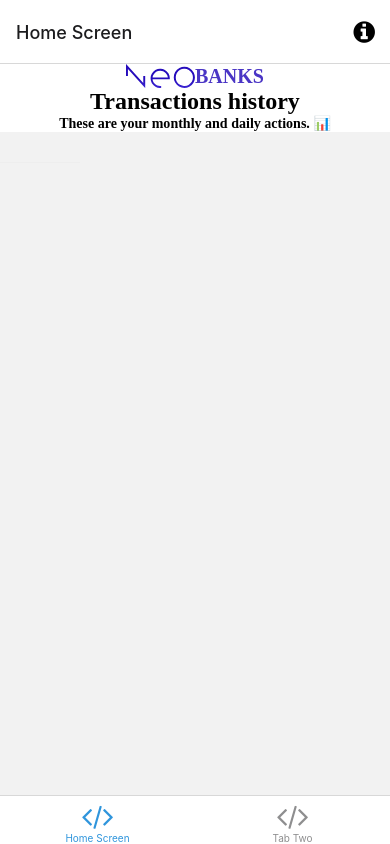
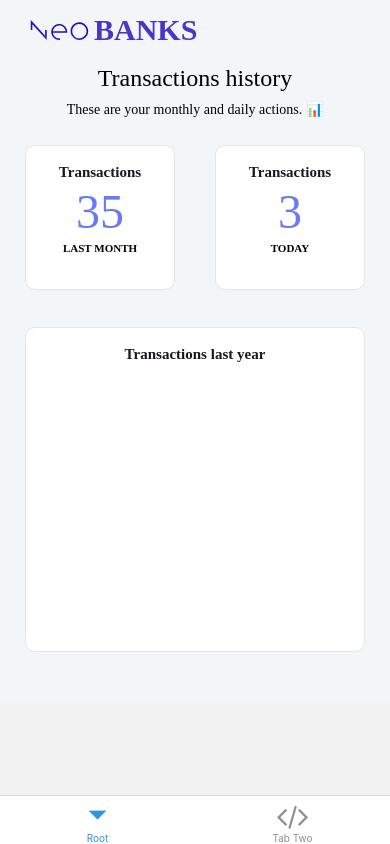
Before and after one commit to BinniZenobioCordovaLeandro/hackaton-caixabank-NeoBANKS, a React Native app: screen /Root in a window 390 px wide. Built offline with nearby package versions, Linux system fonts and the light colour scheme; what expo-linking would draw is missing.

Commit message:
working on homeScreen componentsclear

```diff
--- a/components/Themed.tsx
+++ b/components/Themed.tsx
@@ -3,7 +3,11 @@
  * https://docs.expo.io/guides/color-schemes/
  */
 import React from "react";
-import { Text as DefaultText, View as DefaultView } from "react-native";
+import {
+  ScrollView,
+  Text as DefaultText,
+  View as DefaultView,
+} from "react-native";
 
 import Colors from "../constants/Colors";
 import useColorScheme from "../hooks/useColorScheme";
@@ -29,7 +33,15 @@ type ThemeProps = {
 
 export type TextProps = ThemeProps &
   DefaultText["props"] & {
-    type: "h1" | "h2" | "title" | "body" | "label-large" | "label";
+    type:
+      | "h1"
+      | "h2"
+      | "h3"
+      | "h4"
+      | "title"
+      | "body"
+      | "label-large"
+      | "label";
   };
 export type ViewProps = ThemeProps & DefaultView["props"];
 
@@ -40,10 +52,18 @@ export function Text(props: TextProps) {
   let textSize = 12;
   switch (props.type) {
     case "h1":
+      textSize = 48;
+      break;
+
+    case "h2":
+      textSize = 30;
+      break;
+
+    case "h3":
       textSize = 24;
       break;
 
-    case "h2":
+    case "h4":
       textSize = 20;
       break;
 
@@ -81,6 +101,11 @@ export function Text(props: TextProps) {
 
 export function View(props: ViewProps) {
   const { style, lightColor, darkColor, ...otherProps } = props;
+  return <DefaultView style={[style]} {...otherProps} />;
+}
+
+export function ViewCard(props: ViewProps) {
+  const { style, lightColor, darkColor, ...otherProps } = props;
   const backgroundColor = useThemeColor(
     { light: lightColor, dark: darkColor },
     "background",
@@ -92,9 +117,13 @@ export function View(props: ViewProps) {
 export function Screen(props: ViewProps) {
   const { style, lightColor, darkColor, ...otherProps } = props;
   const backgroundColor = useThemeColor(
-    { light: lightColor, dark: darkColor },
+    { light: "#F2F6F9", dark: darkColor },
     "background",
   );
 
-  return <DefaultView style={[{ backgroundColor }, style]} {...otherProps} />;
+  return (
+    <ScrollView>
+      <DefaultView style={[{ backgroundColor }, style]} {...otherProps} />
+    </ScrollView>
+  );
 }
--- a/components/card/card.preset.tsx
+++ b/components/card/card.preset.tsx
@@ -1,23 +1,29 @@
 import React from "react";
 import styled from "styled-components/native";
-import { Text, View } from "../Themed";
+import { Text, View, ViewCard } from "../Themed";
 
-export const CardContainer = styled(View)`
-  background-color: red;
+export const CardContainer = styled(ViewCard)`
+  padding: 16px;
+  border-radius: 10px;
+  border-width: 1px;
+  border-color: ${"#e6e6e6"};
+  elevation: 10;
+  z-index: 10;
 `;
 
 export const TitleContainer = styled(View)`
   flex-direction: row;
+  justify-content: center;
 `;
 
 export const CardTitle = styled(Text)`
-  background-color: red;
+  font-weight: 700;
+  line-height: 20px;
+  color: ${"#171725"};
 `;
 
 export const ActionsContainer = styled(View)`
   flex-direction: row;
 `;
 
-export const ChildContainer = styled(View)`
-  flex: 1;
-`;
+export const ChildContainer = styled(View)``;
--- a/components/card/card.tsx
+++ b/components/card/card.tsx
@@ -19,7 +19,12 @@ export const Card = (props: CardProps) => {
   } = props;
 
   return (
-    <CardContainer {...props}>
+    <CardContainer
+      style={{
+        shadowOffset: { width: 11, height: 11 },
+      }}
+      {...props}
+    >
       {!onlyContent && (
         <TitleContainer>
           <CardTitle type={titleType}>{title}</CardTitle>
--- a/navigation/bottomTabNavigator.tsx
+++ b/navigation/bottomTabNavigator.tsx
@@ -28,25 +28,7 @@ export function BottomTabNavigator() {
       <BottomTab.Screen
         name="Root"
         component={HomeScreen}
-        options={({ navigation }: RootTabScreenProps<"Root">) => ({
-          title: "Home Screen",
-          tabBarIcon: ({ color }) => <TabBarIcon name="code" color={color} />,
-          headerRight: () => (
-            <Pressable
-              onPress={() => navigation.navigate("Modal")}
-              style={({ pressed }) => ({
-                opacity: pressed ? 0.5 : 1,
-              })}
-            >
-              <FontAwesome
-                name="info-circle"
-                size={25}
-                color={Colors[colorScheme].text}
-                style={{ marginRight: 15 }}
-              />
-            </Pressable>
-          ),
-        })}
+        options={{ headerShown: false }}
       />
       <BottomTab.Screen
         name="TabTwo"
--- a/navigation/rootNavigator.tsx
+++ b/navigation/rootNavigator.tsx
@@ -40,7 +40,7 @@ export function RootNavigatorDesktop() {
       <StackDesktop.Screen
         name="Root"
         component={HomeScreen}
-        options={{ title: "HomeScreen" }}
+        options={{ headerShown: false }}
       />
       <StackDesktop.Screen
         name="TabTwo"
--- a/screens/home-screen/HomeScreen.preset.tsx
+++ b/screens/home-screen/HomeScreen.preset.tsx
@@ -1,39 +1,71 @@
 import React from "react";
 import styled from "styled-components/native";
 import { Text, View, Screen } from "../../components/Themed";
+import { Card } from "../../components/card/card";
 
 export const ScreenContainer = styled(Screen)`
-  flex: 1;
-  align-items: center;
-  justify-content: center;
+  padding: 0px 25px;
 `;
 
-export const Row = styled(View)`
+export const LogoContainer = styled(View)`
   flex-direction: row;
-  align-items: center;
-  justify-content: center;
-`;
-
-export const Separator = styled(View)`
-  margin-vertical: 30px;
-  height: 1px;
-  width: 80px;
+  margin-top: 20px;
 `;
 
 export const TitleLogo = styled(Text)`
-  font-weight: bold;
-  color: #4A35C5};
+  flex: 1;
+  line-height: 20px;
+  font-weight: 700;
+  letter-spacing: 0.25px;
+  color: ${"#4A35C5"};
 `;
 
-export const TitleContainer = styled(Screen)`
+export const TitleContainer = styled(View)`
   align-items: center;
   justify-content: center;
+  margin-top: 18px;
 `;
 
 export const TitleTransaction = styled(Text)`
-  font-weight: bold;
+  font-weight: 500;
+  line-height: 40px;
 `;
 
 export const BodyTransaction = styled(Text)`
+  font-weight: 500;
+  line-height: 24px;
+`;
+
+export const CardResumeContainer = styled(View)`
+  flex-direction: row;
+  justify-content: space-between;
+  margin-top: 23px;
+`;
+
+export const SmallCard = styled(Card)`
+  min-width: 150px;
+  min-height: 145px;
+`;
+
+export const StageTextCard = styled(Text)`
+  color: ${"#6979F8"};
+  font-weight: 500;
+  text-align: center;
+  line-height: 60px;
+`;
+
+export const LabelTextCard = styled(Text)`
   font-weight: bold;
+  text-align: center;
 `;
+
+export const CardHistoryContainer = styled(View)`
+  flex-direction: row;
+  margin-top: 37px;
+  margin-bottom: 51px;
+`;
+
+export const CardGraphic = styled(Card)`
+  flex: 1;
+  min-height: 325px;
+`;
--- a/screens/home-screen/HomeScreen.tsx
+++ b/screens/home-screen/HomeScreen.tsx
@@ -1,11 +1,16 @@
 import React from "react";
-import { ScreenContainer } from "react-native-screens";
 import Icon from "../../components/icon/icon";
 import { RootTabScreenProps } from "../../types";
 import {
   BodyTransaction,
-  Row,
-  Separator,
+  CardGraphic,
+  CardHistoryContainer,
+  CardResumeContainer,
+  LabelTextCard,
+  LogoContainer,
+  ScreenContainer,
+  SmallCard,
+  StageTextCard,
   TitleContainer,
   TitleLogo,
   TitleTransaction,
@@ -14,17 +19,29 @@ import {
 export function HomeScreen({ navigation }: RootTabScreenProps<"Root">) {
   return (
     <ScreenContainer>
-      <Row>
-        <Icon name="logo" height={24} />
+      <LogoContainer>
+        <Icon name="logo" height={20} />
         <TitleLogo type="h2">BANKS</TitleLogo>
-      </Row>
+      </LogoContainer>
       <TitleContainer>
-        <TitleTransaction type="h1">Transactions history</TitleTransaction>
+        <TitleTransaction type="h3">Transactions history</TitleTransaction>
         <BodyTransaction type="body">
           These are your monthly and daily actions. ️📊
         </BodyTransaction>
       </TitleContainer>
-      <Separator lightColor="#eee" darkColor="rgba(255,255,255,0.1)" />
+      <CardResumeContainer>
+        <SmallCard title="Transactions">
+          <StageTextCard type="h1">35</StageTextCard>
+          <LabelTextCard type="label">LAST MONTH</LabelTextCard>
+        </SmallCard>
+        <SmallCard title="Transactions">
+          <StageTextCard type="h1">3</StageTextCard>
+          <LabelTextCard type="label">TODAY</LabelTextCard>
+        </SmallCard>
+      </CardResumeContainer>
+      <CardHistoryContainer>
+        <CardGraphic title="Transactions last year"></CardGraphic>
+      </CardHistoryContainer>
     </ScreenContainer>
   );
 }
```
